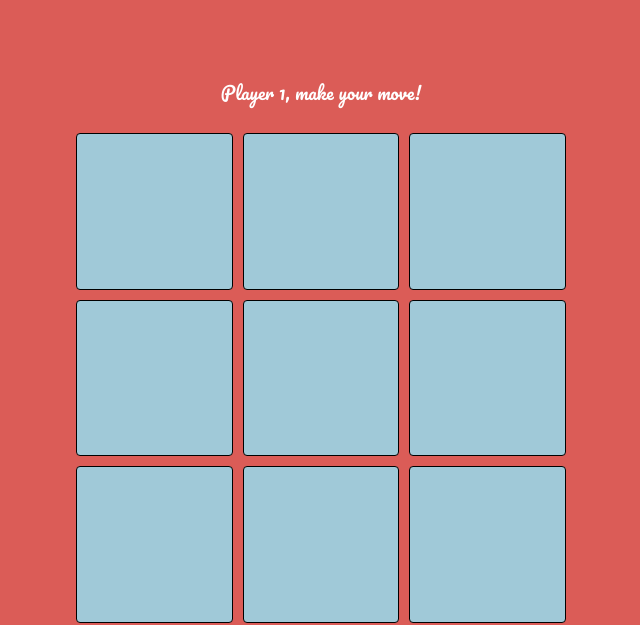
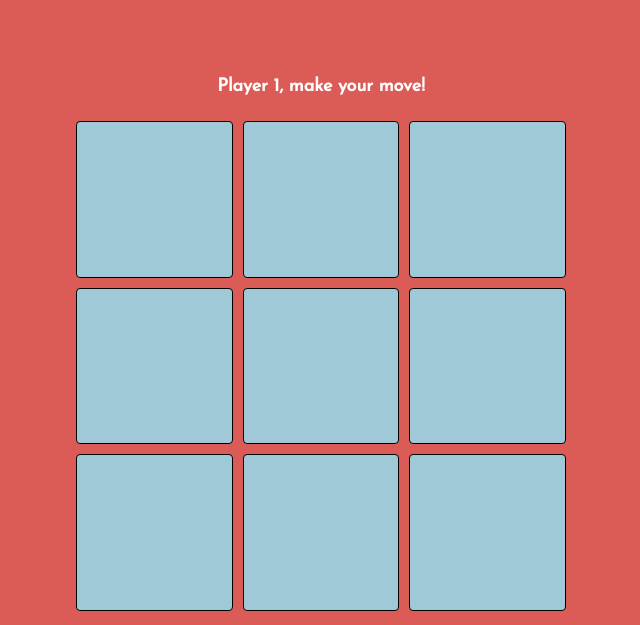
Before and after one commit to DarrenLe20/Tic-Tac-Toe, a plain HTML site: page index.html in a window 1280 px wide. Shown: the part 183-808 px from the top of the page, without its empty margins (319-959 px from the left). Drawn offline with Linux system fonts and the light colour scheme.

Commit message:
Reset button

```diff
--- a/index.html
+++ b/index.html
@@ -12,6 +12,7 @@
     <link rel="preconnect" href="https://fonts.googleapis.com">
     <link rel="preconnect" href="https://fonts.gstatic.com" crossorigin>
     <link href="https://fonts.googleapis.com/css2?family=Pacifico&display=swap" rel="stylesheet">
+    <link href="https://fonts.googleapis.com/css2?family=Josefin+Sans&display=swap" rel="stylesheet">
     <link href="https://fonts.googleapis.com/css2?family=Josefin+Sans:wght@300&display=swap" rel="stylesheet">
 </head>
 <body>
--- a/script.js
+++ b/script.js
@@ -7,25 +7,33 @@ const Player = (name, marker) => {
 }
 // Game Board
 const Board = (() => {
+    let mode = 0;
+    let container = document.querySelector('.container');
+    let allSlots = document.querySelectorAll(".slot");
+
     // Reset
-    resetbtn = document.querySelector('#reset');
+    const resetbtn = document.querySelector('#reset');
+    let children = container.children;
+    resetbtn.addEventListener('click', () => {
+        location.reload();
+    })
+
+
     // Create the game board
     let board = [0, 1, 2, 3, 4, 5, 6, 7, 8];
-    const container = document.querySelector('.container');
     for (i = 0; i < 9; i ++) {
         const slot = document.createElement('div');
-        //slot.textContent = i;
         slot.classList.add('slot');
         slot.setAttribute('id', i);
         container.appendChild(slot);
     }
 
-    const allSlots = document.querySelectorAll(".slot");
+    if (mode == 0){
+        allSlots = document.querySelectorAll(".slot");
         allSlots.forEach(slot => slot.addEventListener('click', () => {
             board[slot.id] = Game.active.marker;
             slot.setAttribute('id', Game.active.marker);
             slot.textContent = Game.active.marker;
-        console.log(board);
             // Remove event marker
             slot.style.pointerEvents = 'none';
             Game.remaining -= 1;
@@ -42,10 +50,13 @@ const Board = (() => {
                 Game.tie();
             }
         }))
+    } else if (mode == 1) {
+
+    }
 
 
 
-    return {board};
+    return {board, mode};
 })();
 
 const Game = (() => {
@@ -82,8 +93,8 @@ const Game = (() => {
                     console.log("Player 2 won");
                 }
                 this.winner = 1;
-                console.log("Winner" + this.winner);
             }
+            console.log("Winner " + this.winner);
         }
     }
 
@@ -108,6 +119,19 @@ const Game = (() => {
         tie,
         active,
         winner,
-        remaining
+        remaining,
     };
 })();
+
+const Computer = ((marker) => {
+    function makeMove() {
+
+    }
+
+
+
+    return {
+        marker,
+        makeMove
+    };
+})
--- a/stylesheet.css
+++ b/stylesheet.css
@@ -14,6 +14,7 @@
 
 .intro {
     font-family: 'Josefin Sans', sans-serif;
+    font-weight: lighter;
     color: white;
     font-size: 20px;
 }
@@ -28,7 +29,8 @@ body {
     align-items: center;
     justify-content: center;
     color: white;
-    font-family: 'Pacifico', cursive;
+    font-family: 'Josefin Sans', sans-serif;
+    font-weight: bolder;
     margin-bottom: 20px;
     font-size: large;
 }
```
Lines whose indentation alone changed are shown as unchanged.
